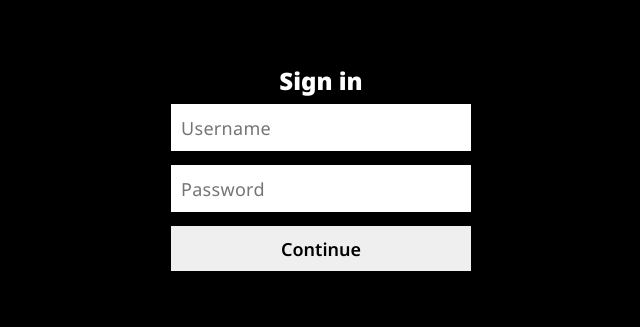
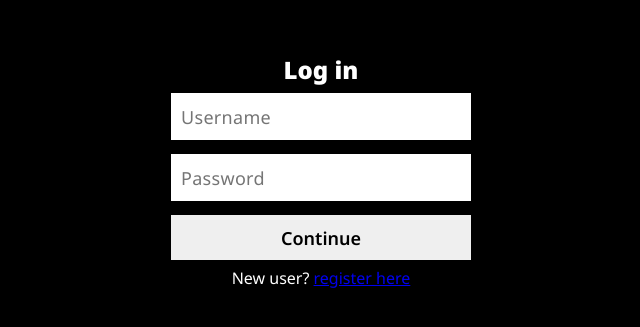
Before and after one commit to Codepire/community-app-client, a React (Create React App) app: page /auth/login in a window 1280 px wide. Shown: the part 149-476 px from the top of the page, without its empty margins (319-959 px from the left). Built offline with nearby package versions, Linux system fonts and the light colour scheme.

Commit message:
refactor

```diff
--- a/src/pages/Authentication/Login.jsx
+++ b/src/pages/Authentication/Login.jsx
@@ -6,7 +6,7 @@ import { useState } from "react";
 
 import axios from "axios";
 import { Toaster, toast } from "react-hot-toast";
-import { useNavigate } from "react-router-dom";
+import { useNavigate, Link } from "react-router-dom";
 
 export default function Login() {
   const [credentials, setCredentials] = useState({
@@ -63,7 +63,7 @@ export default function Login() {
           <Toaster position="bottom-right" reverseOrder={false} />
         </div>
         <form onSubmit={handleSubmit}>
-          <h2>Sign in</h2>
+          <h2>Log in</h2>
           <Input
             type="text"
             name="username"
@@ -84,6 +84,9 @@ export default function Login() {
             buttonType="submit"
             styles={{ width: "300px", margin: "7px 0" }}
           />
+          <p>
+            New user? <Link to="/auth/register">register here</Link>
+          </p>
         </form>
       </div>
     </>
--- a/src/pages/Authentication/Register.jsx
+++ b/src/pages/Authentication/Register.jsx
@@ -5,7 +5,7 @@ import Button from "../../components/Button/Button";
 import { useState } from "react";
 import axios from "axios";
 import { Toaster, toast } from "react-hot-toast";
-import { useNavigate } from "react-router-dom";
+import { Link, useNavigate } from "react-router-dom";
 
 export default function Register() {
   const [credentials, setCredentials] = useState({
@@ -92,6 +92,9 @@ export default function Register() {
           buttonClassName="btn btn-large btn-primary-hover"
           styles={{ width: "300px", margin: "7px 0" }}
         />
+        <p>
+          Already registered? <Link to="/auth/login">login here</Link>
+        </p>
       </form>
     </div>
   );
```
